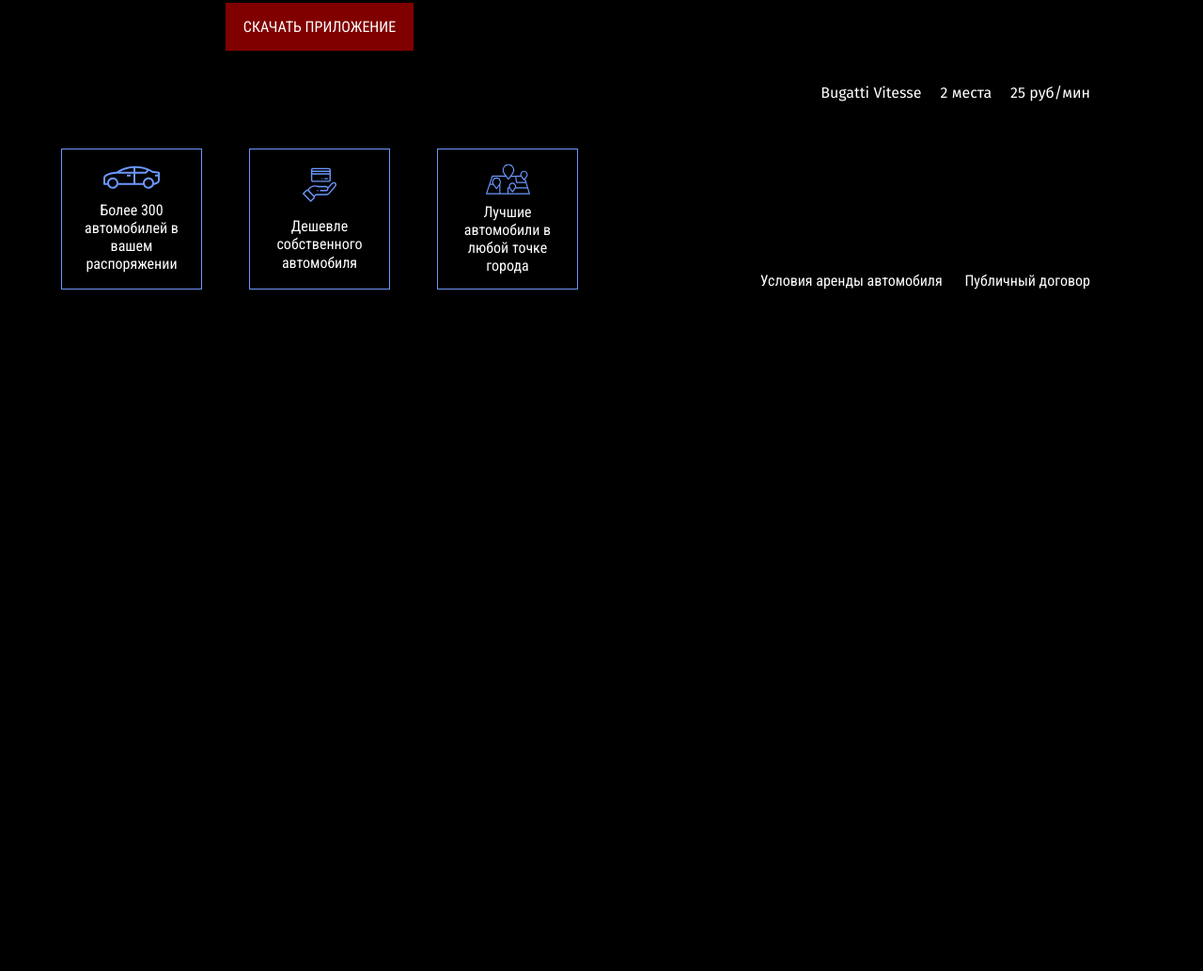
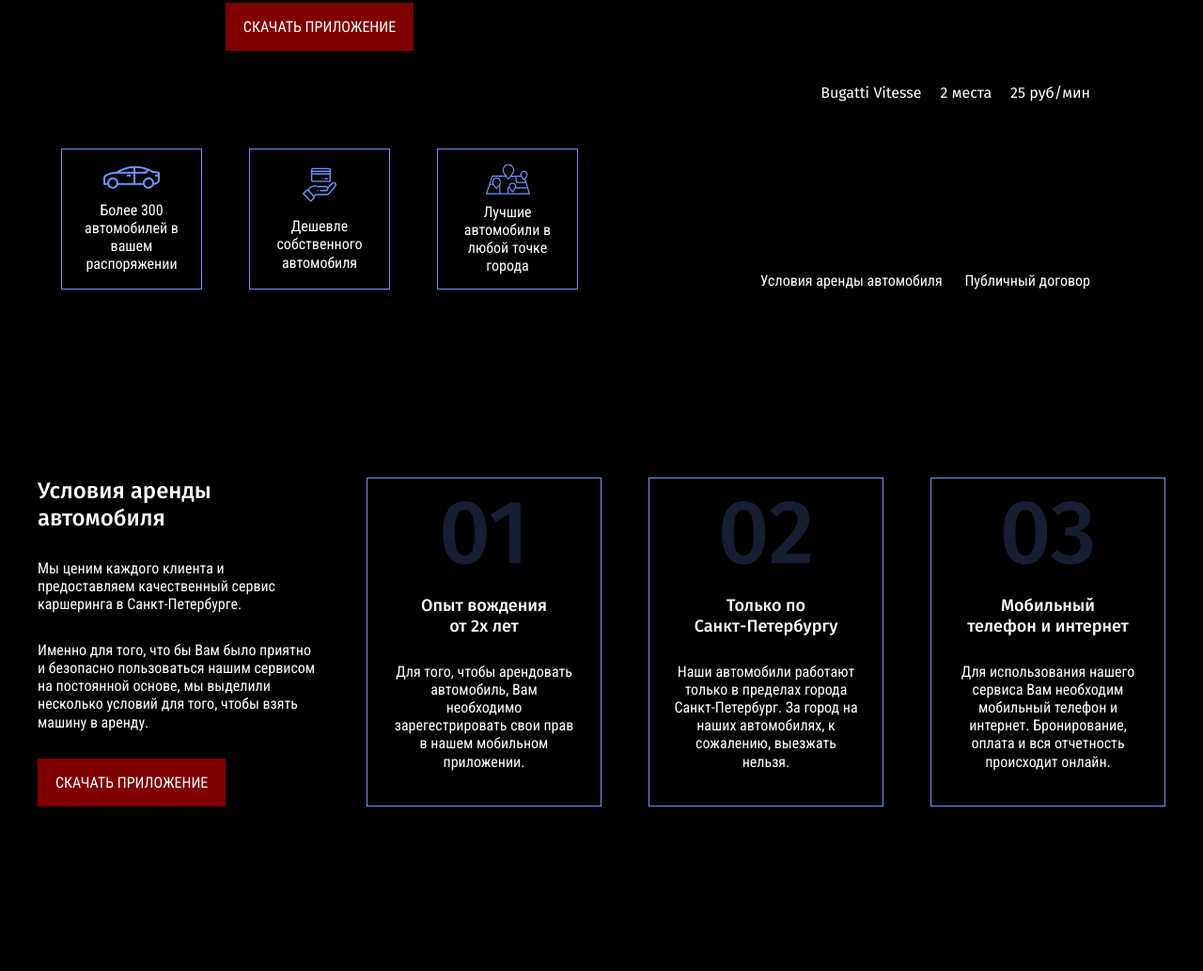
Before and after one commit to TeyaLir/Car-sharing, a plain HTML site: page index.html in a window 1280 px wide. Shown: the part 481-1514 px from the top of the page at 94% size. Before the commit the page ends 800 px from the top, so only its background shows below. Drawn offline with nearby package versions, Linux system fonts and the light colour scheme.

Commit message:
Add Rent section

```diff
--- a/index.html
+++ b/index.html
@@ -40,7 +40,7 @@
     </div>
   </header>
 
-  <section class="top" >
+  <section class="top">
     <div class="container">
 
       <div class="top__heading">
@@ -115,6 +115,36 @@
     </div>
   </section>
 
+  <section class="rent">
+    <div class="container">
+      <div class="rent__inner">
+        <div class="rent__content">
+          <h2 class="rent__title">Условия аренды автомобиля</h2>
+          <p class="rent__text">Мы ценим каждого клиента и предоставляем качественный сервис каршеринга в Санкт-Петербурге.</p>
+          <p class="rent__text">Именно для того, что бы Вам было приятно и безопасно пользоваться нашим сервисом на постоянной основе, мы выделили несколько условий для того, чтобы взять машину в аренду.</p>
+          <a class="application-btn" href="#!">Скачать приложение</a>
+        </div>
+        <div class="rent__item">
+          <div class="rent__item-number">01</div>
+          <h3 class="rent__item-title">Опыт вождения<br> от 2х лет</h3>
+          <p class="rent__item-text">Для того, чтобы арендовать автомобиль, Вам необходимо зарегестрировать свои прав в нашем мобильном приложении.</p>
+        </div>
+        <div class="rent__item">
+          <div class="rent__item-number">02</div>
+          <h3 class="rent__item-title">Только по<br> Санкт-Петербургу</h3>
+          <p class="rent__item-text">Наши автомобили работают только в пределах города Санкт-Петербург. За город на наших автомобилях, к сожалению, выезжать нельзя.</p>
+        </div>
+        <div class="rent__item">
+          <div class="rent__item-number">03</div>
+          <h3 class="rent__item-title">Мобильный<br> телефон и интернет</h3>
+          <p class="rent__item-text">Для использования нашего сервиса Вам необходим мобильный телефон и интернет. Бронирование, оплата и вся отчетность происходит онлайн.</p>
+        </div>
+      </div>
+    </div>
+  </section>
+
+
+
 
 
 
--- a/scss/base/_base.scss
+++ b/scss/base/_base.scss
@@ -30,3 +30,7 @@ a {
     border: 1px solid $colorAccent;
   }
 }
+
+.none {
+  display: none;
+}
--- /dev/null
+++ b/scss/blocks/_rent.scss
@@ -0,0 +1,47 @@
+.rent {
+  padding: 100px 0 175px;
+}
+
+.rent__inner {
+  display: flex;
+  justify-content: space-between;
+}
+
+.rent__content {
+  width: 300px;
+  min-height: 350px;
+  display: flex;
+  flex-direction: column;
+  justify-content: space-between;
+  align-items: flex-start;
+}
+
+.rent__title {
+  font-family: $fontTitle;
+  font-weight: 500;
+  font-size: 24px;
+}
+
+.rent__item {
+  width: 250px;
+  min-height: 350px;
+  border: 1px solid $colorCorp;
+  text-align: center;
+
+  padding: 0 25px 10px;
+
+  &-number {
+    font-family: $fontTitle;
+    font-weight: 500;
+    font-size: 96px;
+    color: rgba($colorCorp, .2);
+    margin-bottom: 10px;
+  }
+
+  &-title {
+    font-family: $fontTitle;
+    font-weight: 500;
+    font-size: 18px;
+    margin-bottom: 27px;
+  }
+}
--- a/scss/blocks/_top.scss
+++ b/scss/blocks/_top.scss
@@ -1,8 +1,11 @@
 // top__heading
+.top {
+  padding: 20px 0 100px;
+}
 
 .top__heading {
   display: flex;
-  padding: 20px 0 50px;
+  padding-bottom: 50px;
 }
 
 .top__content {
--- a/scss/style.scss
+++ b/scss/style.scss
@@ -4,4 +4,5 @@
 
 @import "./blocks/header";
 @import "./blocks/top";
+@import "./blocks/rent";
 @import "./blocks/footer";
```
Also changed, not shown: css/style.css, 1 other file.
